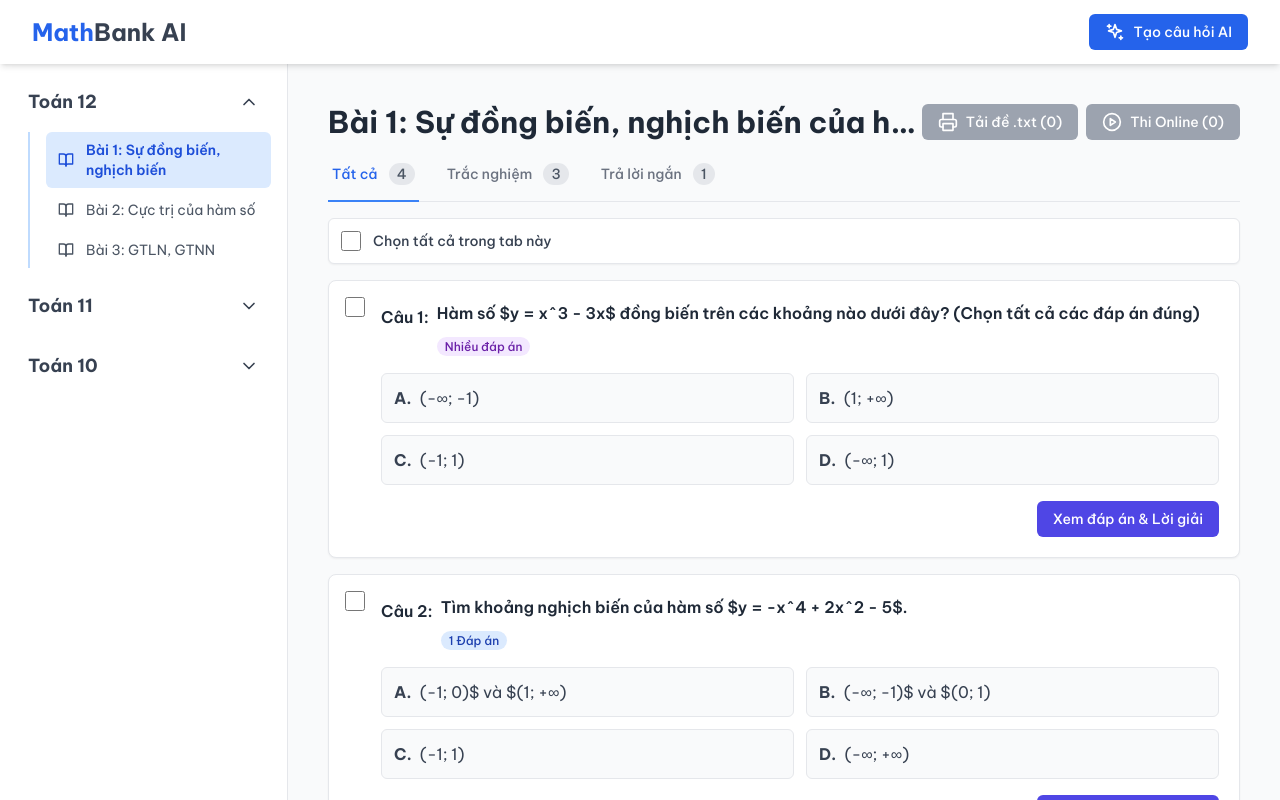
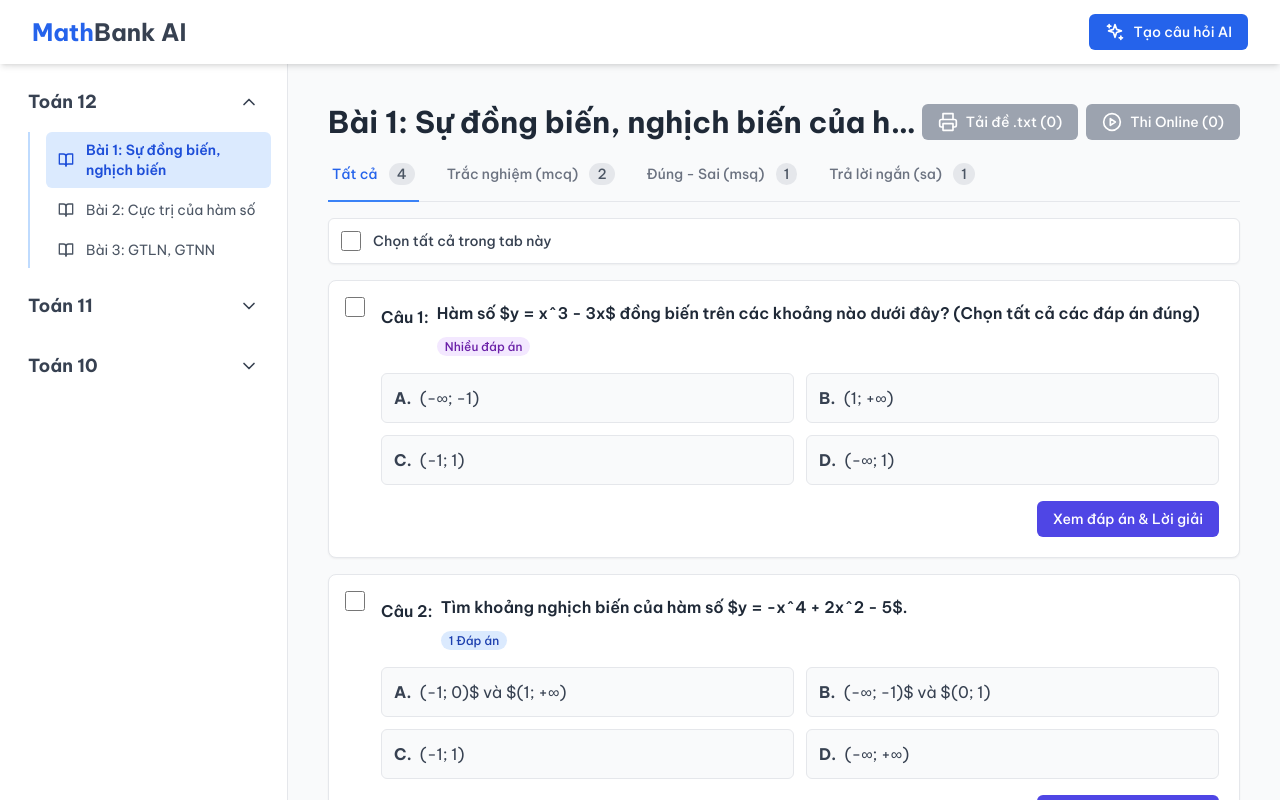
Before and after one commit to thaydonet/quizbank, a React (Vite) app: page / in a window 1280 px wide. Shown: the top 800 px of the page. Built offline with nearby package versions, Linux system fonts and the light colour scheme; no server answers.

Commit message:
Update QuizBankPage.tsx

```diff
--- a/pages/QuizBankPage.tsx
+++ b/pages/QuizBankPage.tsx
@@ -1,4 +1,3 @@
-
 import React, { useState, useEffect, useCallback, useMemo } from 'react';
 import { useNavigate } from 'react-router-dom';
 import Sidebar from '../components/Sidebar';
@@ -13,14 +12,14 @@ const QuizBankPage: React.FC = () => {
   const [error, setError] = useState<string | null>(null);
   const [activeLesson, setActiveLesson] = useState<string>('toan-12-bai-1');
   const [selectedQuestions, setSelectedQuestions] = useState<string[]>([]);
-  const [activeTab, setActiveTab] = useState<'all' | 'choice' | 'short'>('all');
+  const [allLoadedQuestions, setAllLoadedQuestions] = useState<{ [id: string]: Question }>({});
+  const [activeTab, setActiveTab] = useState<'all' | 'mcq' | 'msq' | 'sa'>('all');
   const navigate = useNavigate();
 
   const fetchLessonData = useCallback(async (path: string) => {
     setIsLoading(true);
     setError(null);
     setActiveLesson(path);
-    setSelectedQuestions([]); // Reset selection on new lesson
     try {
       const response = await fetch(`/QuizBank_JSON/${path}.json?t=${new Date().getTime()}`);
       if (!response.ok) {
@@ -28,6 +27,13 @@ const QuizBankPage: React.FC = () => {
       }
       const data: QuizData = await response.json();
       setQuizData(data);
+      setAllLoadedQuestions(prev => {
+        const newPool = { ...prev };
+        data.questions.forEach(q => {
+          newPool[q.id] = q;
+        });
+        return newPool;
+      });
     } catch (err) {
       if (err instanceof Error) setError(err.message);
       else setError('Đã xảy ra lỗi không xác định.');
@@ -49,18 +55,27 @@ const QuizBankPage: React.FC = () => {
 
   const filteredQuestions = useMemo(() => {
     if (!quizData) return [];
-    if (activeTab === 'all') return quizData.questions;
-    if (activeTab === 'choice') return quizData.questions.filter(q => q.type === 'mcq' || q.type === 'msq');
-    if (activeTab === 'short') return quizData.questions.filter(q => q.type === 'sa');
-    return [];
+    switch (activeTab) {
+      case 'mcq':
+        return quizData.questions.filter(q => q.type === 'mcq');
+      case 'msq':
+        return quizData.questions.filter(q => q.type === 'msq');
+      case 'sa':
+        return quizData.questions.filter(q => q.type === 'sa');
+      case 'all':
+      default:
+        return quizData.questions;
+    }
   }, [quizData, activeTab]);
 
   const counts = useMemo(() => {
-      if (!quizData) return { all: 0, choice: 0, short: 0 };
-      const all = quizData.questions.length;
-      const choice = quizData.questions.filter(q => q.type === 'mcq' || q.type === 'msq').length;
-      const short = all - choice;
-      return { all, choice, short };
+      if (!quizData) return { all: 0, mcq: 0, msq: 0, sa: 0 };
+      return {
+        all: quizData.questions.length,
+        mcq: quizData.questions.filter(q => q.type === 'mcq').length,
+        msq: quizData.questions.filter(q => q.type === 'msq').length,
+        sa: quizData.questions.filter(q => q.type === 'sa').length
+      };
   }, [quizData]);
 
   const handleSelectAll = () => {
@@ -72,21 +87,25 @@ const QuizBankPage: React.FC = () => {
   };
 
   const handleOfflineExam = () => {
-    if (!quizData || selectedQuestions.length === 0) return;
-    const questionsToPrint = quizData.questions.filter(q => selectedQuestions.includes(q.id));
+    if (selectedQuestions.length === 0) return;
+    const questionsToPrint = selectedQuestions
+        .map(id => allLoadedQuestions[id])
+        .filter((q): q is Question => q !== undefined);
 
-    let fileContent = `ĐỀ THI: ${quizData.title}\n`;
+    if (questionsToPrint.length === 0) return;
+
+    let fileContent = `ĐỀ THI TỔNG HỢP\n`;
     fileContent += `Số câu: ${questionsToPrint.length}\n`;
     fileContent += `----------------------------------------\n\n`;
     fileContent += "--- PHẦN CÂU HỎI ---\n\n";
 
     questionsToPrint.forEach((q, i) => {
-        fileContent += `Câu ${i + 1}: ${q.question}\n`;
+        fileContent += `Câu ${i + 1}: ${q.question.replace(/\$/g, '')}\n`; // Basic LaTeX removal for txt
         if (q.type !== 'sa') {
-            fileContent += `  A. ${q.option_a || ''}\n`;
-            fileContent += `  B. ${q.option_b || ''}\n`;
-            fileContent += `  C. ${q.option_c || ''}\n`;
-            fileContent += `  D. ${q.option_d || ''}\n`;
+            fileContent += `  A. ${q.option_a?.replace(/\$/g, '') || ''}\n`;
+            fileContent += `  B. ${q.option_b?.replace(/\$/g, '') || ''}\n`;
+            fileContent += `  C. ${q.option_c?.replace(/\$/g, '') || ''}\n`;
+            fileContent += `  D. ${q.option_d?.replace(/\$/g, '') || ''}\n`;
         } else {
             fileContent += `  Đáp án: ________________\n`
         }
@@ -98,15 +117,14 @@ const QuizBankPage: React.FC = () => {
     questionsToPrint.forEach((q, i) => {
         fileContent += `Câu ${i + 1}:\n`;
         fileContent += `  Đáp án đúng: ${q.correct_option}\n`;
-        fileContent += `  Giải thích: ${q.explanation}\n\n`;
+        fileContent += `  Giải thích: ${q.explanation.replace(/\$/g, '')}\n\n`;
     });
 
     const blob = new Blob([fileContent], { type: 'text/plain;charset=utf-8' });
     const url = URL.createObjectURL(blob);
     const a = document.createElement('a');
     a.href = url;
-    const safeFileName = quizData.title.toLowerCase().replace(/[^a-z0-9]/g, '-').replace(/-+/g, '-');
-    a.download = `de-thi-offline-${safeFileName}.txt`;
+    a.download = `de-thi-tong-hop.txt`;
     document.body.appendChild(a);
     a.click();
     document.body.removeChild(a);
@@ -114,9 +132,14 @@ const QuizBankPage: React.FC = () => {
   };
 
   const handleOnlineExam = () => {
-    if (!quizData || selectedQuestions.length === 0) return;
-    const questionsForExam = quizData.questions.filter(q => selectedQuestions.includes(q.id));
-    navigate('/exam', { state: { questions: questionsForExam, title: quizData.title } });
+    if (selectedQuestions.length === 0) return;
+    const questionsForExam = selectedQuestions
+        .map(id => allLoadedQuestions[id])
+        .filter((q): q is Question => q !== undefined);
+
+    if (questionsForExam.length === 0) return;
+
+    navigate('/exam', { state: { questions: questionsForExam, title: "Đề thi tổng hợp" } });
   };
 
   const renderContent = () => {
@@ -132,11 +155,14 @@ const QuizBankPage: React.FC = () => {
               <button onClick={() => setActiveTab('all')} className={`whitespace-nowrap py-4 px-1 border-b-2 font-medium text-sm ${activeTab === 'all' ? 'border-blue-500 text-blue-600' : 'border-transparent text-gray-500 hover:text-gray-700 hover:border-gray-300'}`}>
                   Tất cả <span className="bg-gray-200 text-gray-600 ml-2 px-2 py-0.5 rounded-full">{counts.all}</span>
               </button>
-              <button onClick={() => setActiveTab('choice')} className={`whitespace-nowrap py-4 px-1 border-b-2 font-medium text-sm ${activeTab === 'choice' ? 'border-blue-500 text-blue-600' : 'border-transparent text-gray-500 hover:text-gray-700 hover:border-gray-300'}`}>
-                  Trắc nghiệm <span className="bg-gray-200 text-gray-600 ml-2 px-2 py-0.5 rounded-full">{counts.choice}</span>
+              <button onClick={() => setActiveTab('mcq')} className={`whitespace-nowrap py-4 px-1 border-b-2 font-medium text-sm ${activeTab === 'mcq' ? 'border-blue-500 text-blue-600' : 'border-transparent text-gray-500 hover:text-gray-700 hover:border-gray-300'}`}>
+                  Trắc nghiệm (mcq) <span className="bg-gray-200 text-gray-600 ml-2 px-2 py-0.5 rounded-full">{counts.mcq}</span>
               </button>
-              <button onClick={() => setActiveTab('short')} className={`whitespace-nowrap py-4 px-1 border-b-2 font-medium text-sm ${activeTab === 'short' ? 'border-blue-500 text-blue-600' : 'border-transparent text-gray-500 hover:text-gray-700 hover:border-gray-300'}`}>
-                  Trả lời ngắn <span className="bg-gray-200 text-gray-600 ml-2 px-2 py-0.5 rounded-full">{counts.short}</span>
+              <button onClick={() => setActiveTab('msq')} className={`whitespace-nowrap py-4 px-1 border-b-2 font-medium text-sm ${activeTab === 'msq' ? 'border-blue-500 text-blue-600' : 'border-transparent text-gray-500 hover:text-gray-700 hover:border-gray-300'}`}>
+                  Đúng - Sai (msq) <span className="bg-gray-200 text-gray-600 ml-2 px-2 py-0.5 rounded-full">{counts.msq}</span>
+              </button>
+              <button onClick={() => setActiveTab('sa')} className={`whitespace-nowrap py-4 px-1 border-b-2 font-medium text-sm ${activeTab === 'sa' ? 'border-blue-500 text-blue-600' : 'border-transparent text-gray-500 hover:text-gray-700 hover:border-gray-300'}`}>
+                  Trả lời ngắn (sa) <span className="bg-gray-200 text-gray-600 ml-2 px-2 py-0.5 rounded-full">{counts.sa}</span>
               </button>
           </nav>
       </div>
```
